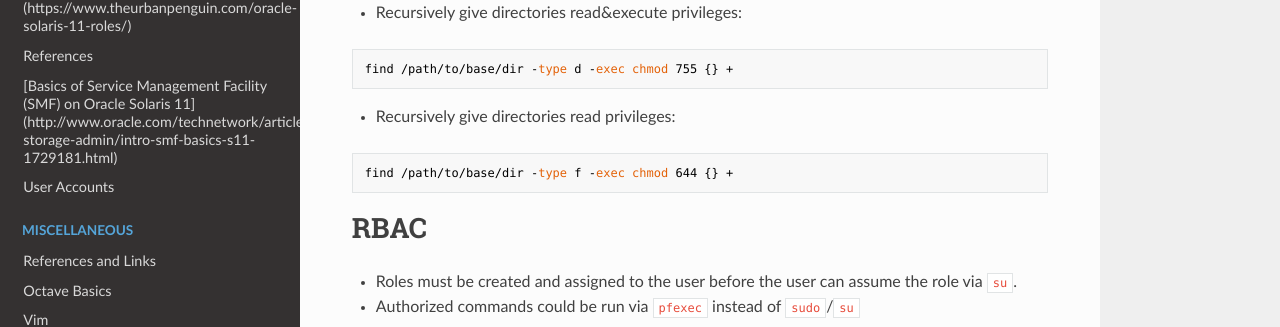
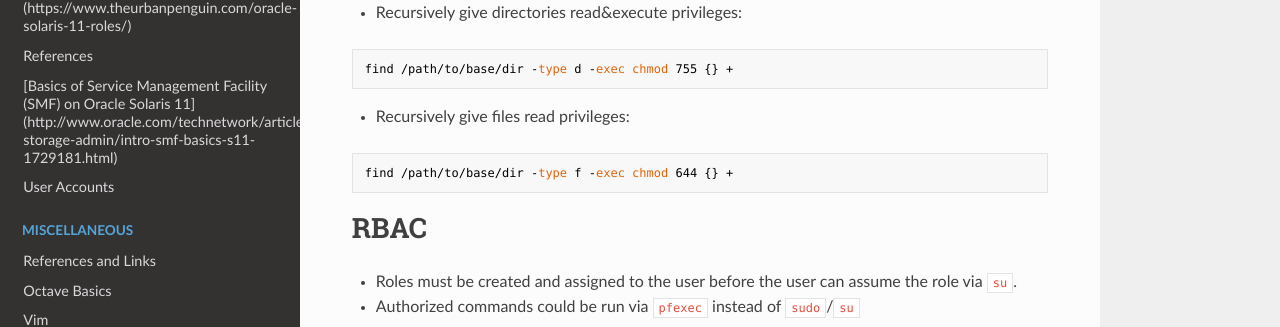
Before and after one commit to dotneko/dev-sysadmin, an MkDocs documentation site: the page built from docs/Linux-and-Unix/Solaris_CheatSheet.md, in a window 1280 px wide and 900 px high, scrolled down 1283 px. Shown: the part 151-478 px from the top of the window. Built offline with MkDocs 1.6.1, drawn with Linux system fonts in a browser that asks for light colours; nearby versions of some CDN libraries.

Commit message:
Fix typo

````diff
--- a/docs/Linux-and-Unix/Solaris_CheatSheet.md
+++ b/docs/Linux-and-Unix/Solaris_CheatSheet.md
@@ -63,7 +63,7 @@
 ```
 find /path/to/base/dir -type d -exec chmod 755 {} +
 ```
-- Recursively give directories read privileges:
+- Recursively give files read privileges:
 ```
 find /path/to/base/dir -type f -exec chmod 644 {} +
 ```
````
Also changed, not shown: docs/Linux-and-Unix/Files_and_Directories.md (+1 -1 lines).
